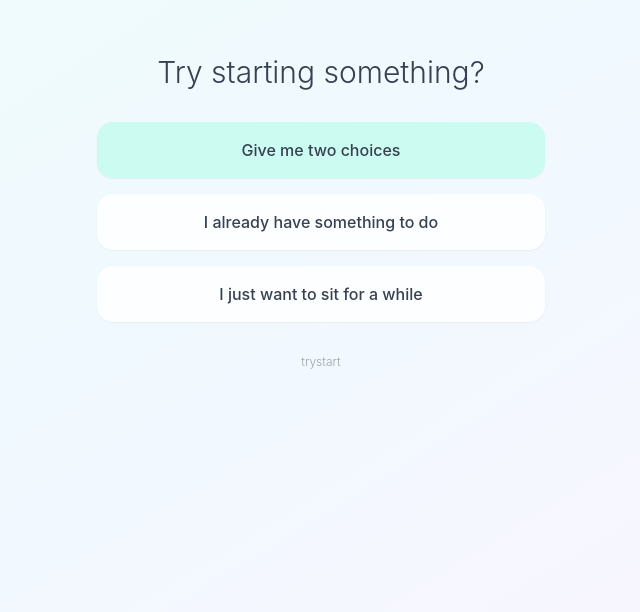
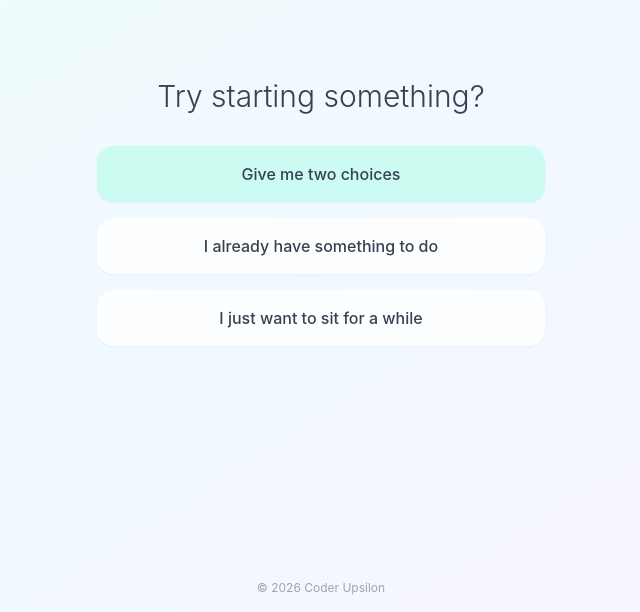
Before and after one commit to Coder-Upsilon/trystart, a React (Vite) app: page / in a window 1280 px wide. Shown: the part 188-800 px from the top of the page, without its empty margins (319-959 px from the left). Built offline with nearby package versions, Linux system fonts and the light colour scheme.

Commit message:
Add copyright footer, fix exit animation double-text

```diff
--- a/src/App.jsx
+++ b/src/App.jsx
@@ -59,7 +59,7 @@ export default function App() {
 
   // Render current screen
   return (
-    <div className="app">
+    <div className="app relative min-h-screen">
       {screen === 'entry' && (
         <EntryScreen onChoice={handleEntryChoice} />
       )}
@@ -78,6 +78,11 @@ export default function App() {
       {screen === 'presence' && (
         <PresenceMode onExit={handleExit} />
       )}
+
+      {/* Copyright footer */}
+      <footer className="fixed bottom-4 left-0 right-0 text-center pointer-events-none">
+        <p className="text-xs text-gray-400">© 2026 Coder Upsilon</p>
+      </footer>
     </div>
   );
 }
--- a/src/components/EntryScreen.jsx
+++ b/src/components/EntryScreen.jsx
@@ -40,11 +40,6 @@ export default function EntryScreen({ onChoice }) {
             {t('entry.justSit')}
           </button>
         </div>
-
-        {/* Subtle app name at bottom */}
-        <div className="text-center mt-12">
-          <p className="text-xs text-gray-400 font-light">trystart</p>
-        </div>
       </div>
     </div>
   );
--- a/src/components/PresenceMode.jsx
+++ b/src/components/PresenceMode.jsx
@@ -13,7 +13,7 @@ import { getRandomExitMessage } from '../utils/exitMessages';
 export default function PresenceMode({ onExit }) {
   const { t } = useTranslation();
   const { count, startSession, endSession } = usePresence();
-  const [showExitMessage, setShowExitMessage] = useState(false);
+  const [exitState, setExitState] = useState('active'); // 'active' | 'message' | 'done'
   const [exitMessage, setExitMessage] = useState('');
 
   useEffect(() => {
@@ -24,20 +24,30 @@ export default function PresenceMode({ onExit }) {
   const handleExit = () => {
     // Pick a random message before showing
     setExitMessage(getRandomExitMessage());
-    setShowExitMessage(true);
+    setExitState('message');
     endSession();
 
-    // Wait for fade-in-out animation to complete (3.5s) + buffer, then exit
+    // Wait for fade-in-out animation to complete (3.5s), then go blank
     setTimeout(() => {
-      onExit();
-    }, 4000);
+      setExitState('done');
+      // Small delay before transitioning to entry
+      setTimeout(() => {
+        onExit();
+      }, 100);
+    }, 3500);
   };
 
-  if (showExitMessage) {
+  // After exit animation, render nothing briefly
+  if (exitState === 'done') {
+    return <div className="min-h-screen" />;
+  }
+
+  // Show exit message with animation
+  if (exitState === 'message') {
     return (
       <div className="min-h-screen flex items-center justify-center p-6">
         <div className="max-w-md w-full text-center">
-          <p className="text-2xl font-light text-gray-700 animate-fade-in-out">
+          <p className="text-2xl font-light text-gray-700 animate-fade-in-out" key="exit-message">
             {exitMessage}
           </p>
         </div>
```
